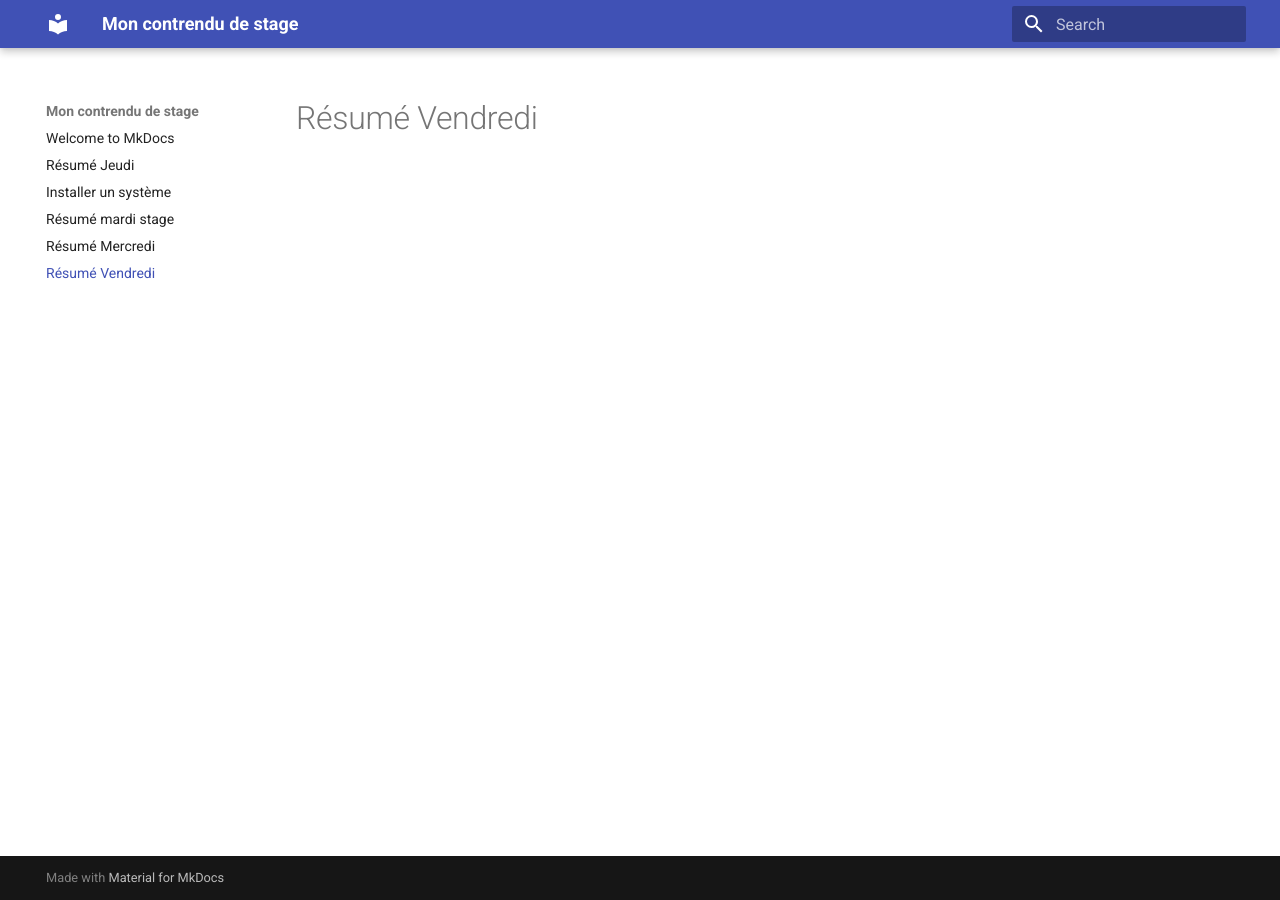
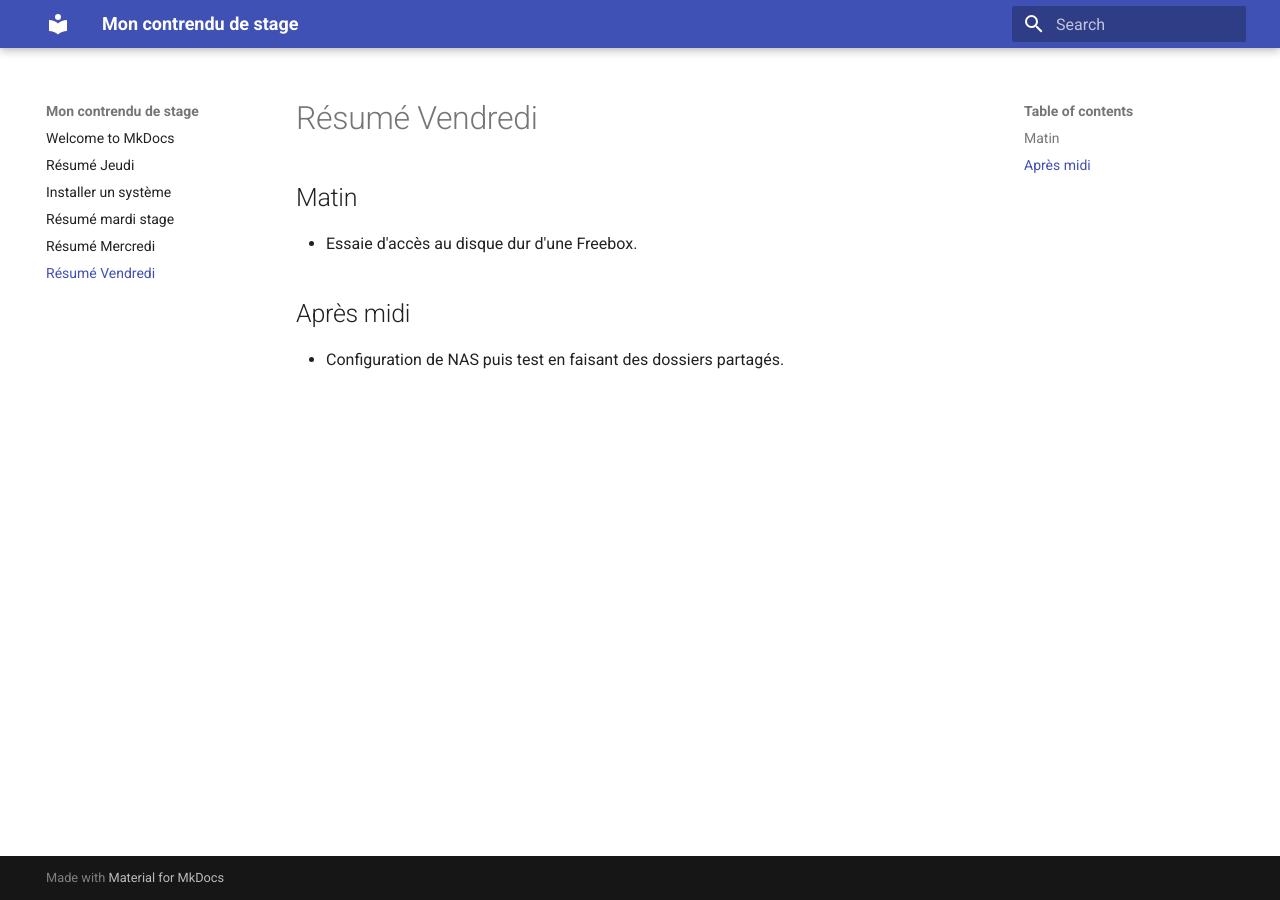
Before and after one commit to Raphael2201/Demo-mkdocs, an MkDocs documentation site: the page built from docs/vendredi.md, in a window 1280 px wide. Built offline with MkDocs 1.6.1 and Material for MkDocs 9.7.7, drawn with Linux system fonts in a browser that asks for light colours.

Commit message:
création du fichier vendredi

```diff
--- a/docs/vendredi.md
+++ b/docs/vendredi.md
@@ -1 +1,9 @@
 # Résumé Vendredi
+
+## Matin
+
+- Essaie d'accès au disque dur d'une Freebox.
+
+## Après midi
+
+- Configuration de NAS puis test en faisant des dossiers partagés.
```
